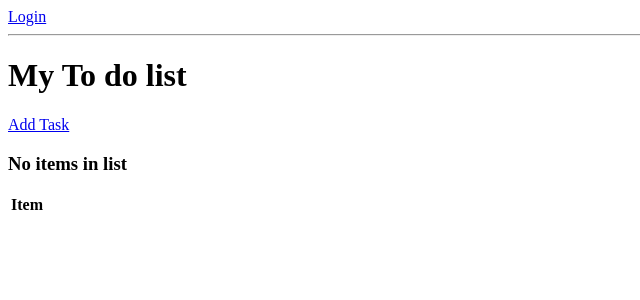
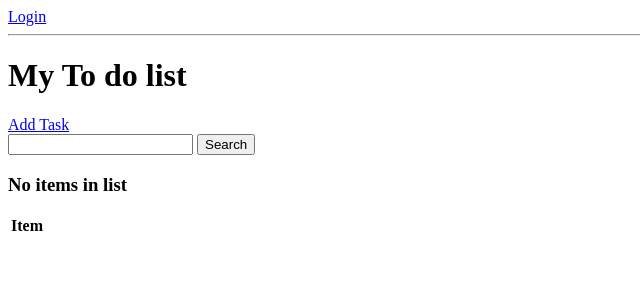
Before and after one commit to MikJarz/To_Do_list, a Django app: template base_app/templates/base_app/task_list.html in a window 1280 px wide. Shown: the top 300 px of the page, without its empty margins (0-640 px from the left). Run offline with Django 4.2, Linux system fonts and the light colour scheme; the template is opened without the code that fills it, so the values that code supplies are empty; parts of the project's set-up code (start-up, migrations or seed data) failed here and were passed over.

Commit message:
Added registration and search feature.

```diff
--- a/base_app/templates/base_app/task_list.html
+++ b/base_app/templates/base_app/task_list.html
@@ -8,6 +8,11 @@
 
 <h1>My To do list</h1>
 <a href="{% url 'task-create' %}">Add Task</a>
+
+<form metho="GET">
+    <input type="text" name="search-area" value="{{ search_input }}">
+    <input type="submit" value="Search">
+</form>
 
 <table>
     <tr>
```
Also changed, not shown: base_app/views.py (+7 -0 lines).
